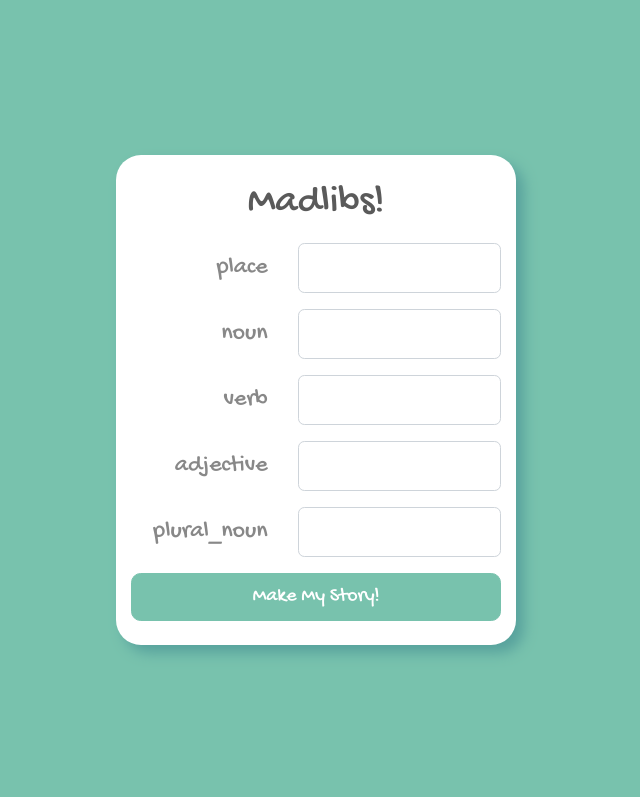
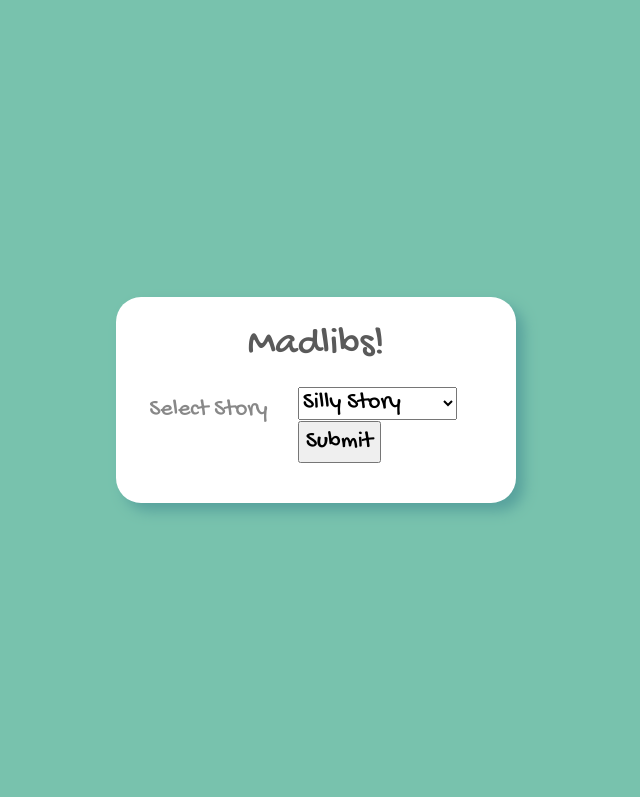
Before and after one commit to diogo-botelho/rithm-exercises-flask-madlibs, a Flask app: page / in a window 1280 px wide. Shown: the top 797 px of the page, without its empty margins (324-964 px from the left). Run offline with Flask 2, Linux system fonts and the light colour scheme.

Commit message:
Adding functionality to select a story template

```diff
--- a/app.py
+++ b/app.py
@@ -1,7 +1,8 @@
 from flask import Flask, render_template, request
 from flask_debugtoolbar import DebugToolbarExtension
 
-from stories import silly_story
+from stories import story_options
+
 
 app = Flask(__name__)
 app.config['SECRET_KEY'] = "secret"
@@ -9,19 +10,32 @@ app.config['SECRET_KEY'] = "secret"
 debug = DebugToolbarExtension(app)
 
 @app.get("/")
-def show_input_form():
+def choose_madlibs_story():
+    """Display a dropdown to choose a madlib story template"""
+
+    return render_template("choose-story.html")
+
+@app.get("/questions")
+def collect_madlibs_prompt():
     """Display a form to collect the inputs required to generate a madLib"""
-    words = silly_story.prompts
+
+    print("request.args ", request.args)
+    selected_story = request.args["select-story"]
+    story_instance = story_options[selected_story]
+
+    prompts = story_instance.prompts
 
     return render_template(
         "questions.html",
-        words = words)
+        prompts = prompts)
+
+# TO DO: Update below for dynamic story selection
 
 @app.get("/results")
 def create_story():
     """Create MadLibs story based on user inputs"""
     answers = request.args
-    story = silly_story.generate(answers)
+    story = story_instance.generate(answers)
 
     return render_template(
         "story.html",
--- a/stories.py
+++ b/stories.py
@@ -34,7 +34,6 @@ class Story:
 
         return text
 
-
 # Here's a story to get you started
 
 silly_story = Story(
@@ -50,3 +49,5 @@ excited_story = Story(
     ["noun", "verb"],
     """OMG!! OMG!! I love to {verb} a {noun}!"""
 )
+
+story_options = {"silly-story": silly_story, "excited-story": excited_story}
--- /dev/null
+++ b/templates/choose-story.html
@@ -0,0 +1,28 @@
+{% extends 'base.html' %}
+
+{% block title %} Madlibs! {% endblock %}
+
+{% block content %}
+
+  <h1 class="pt-4 mb-3 text-center">Madlibs!</h1>
+
+  <form action="/questions" class="pb-4">
+
+  <!-- an example of one field -- you should make these autogenerated! -->
+
+  <div class="form-group row">
+      <label class="col-5 col-form-label text-right">Select Story</label>
+      <div class="col-7">
+          <select name="select-story" id="select-story">
+              <option value="silly-story">Silly Story</option>
+              <option value="excited-story">Excited Story</option>
+          </select>
+        <input type="submit" name="select-story" >
+      </div>
+    </div>
+    <!-- <button class="btn btn-primary btn-lg w-100">
+      Make My Story!
+    </button> -->
+  </form>
+
+{% endblock %}
--- a/templates/questions.html
+++ b/templates/questions.html
@@ -9,14 +9,14 @@
   <form action="/results" class="pb-4">
 
   <!-- an example of one field -- you should make these autogenerated! -->
-  {% for word in words %}
+  {% for prompt in prompts %}
   <div class="form-group row">
-      <label class="col-5 col-form-label text-right">{{ word }}</label>
+      <label class="col-5 col-form-label text-right">{{ prompt }}</label>
       <div class="col-7">
         <input
-            name="{{ word }}"
+            name="{{ prompt }}"
             required
-            aria-label="{{ word }}"
+            aria-label="{{ prompt }}"
             class="form-control">
       </div>
     </div>
```
